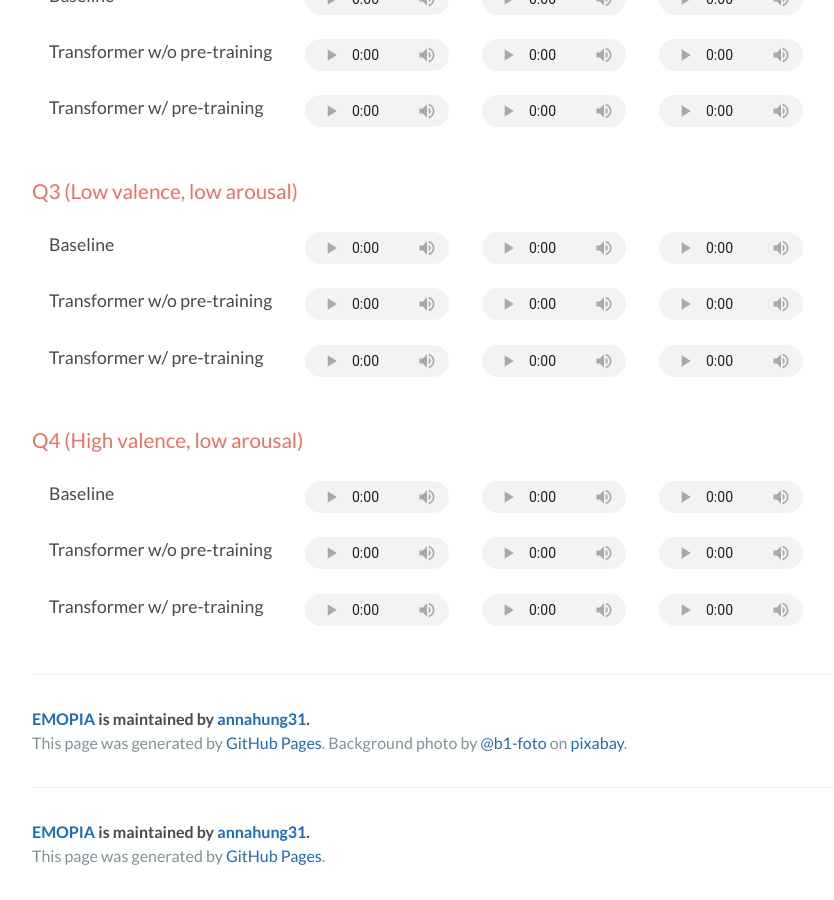
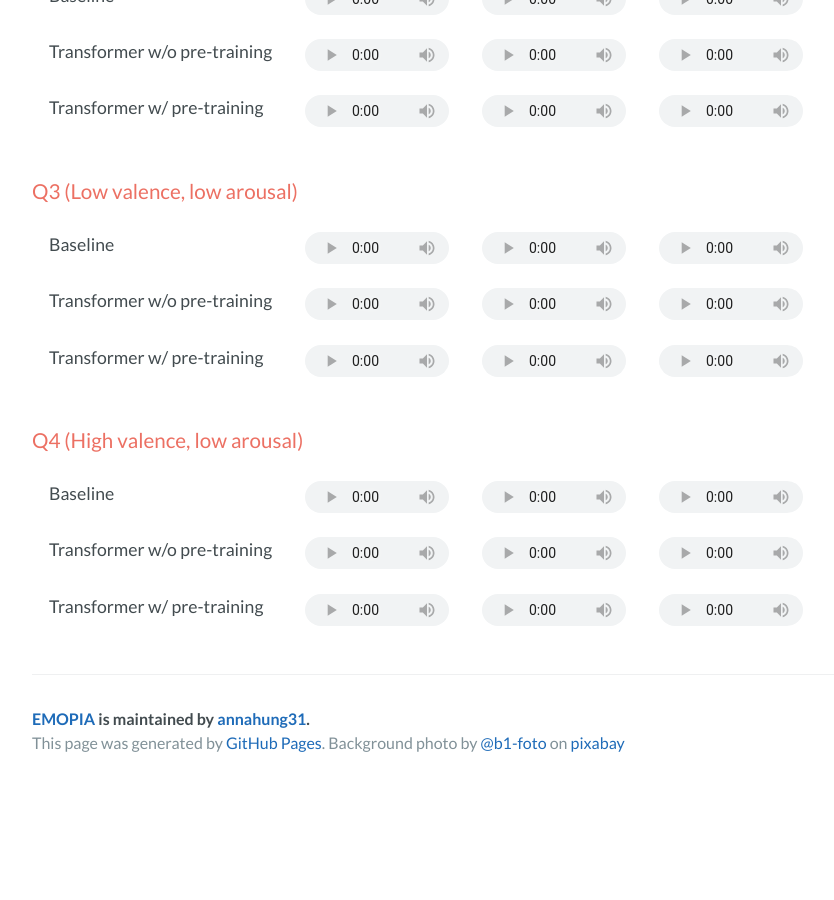
Before and after one commit to annahung31/EMOPIA, a Jekyll site: the page built from docs/index.md, in a window 1280 px wide and 900 px high, scrolled down 4235 px. Shown: the whole window, without its empty margins (192-1026 px from the left). Built offline with Jekyll 4.4.1, drawn with Linux system fonts in a browser that asks for light colours; our own code applies the rules of GitHub Pages for plain Markdown files; after the commit the page ends 5022 px from its top, so only the background shows below that.

Commit message:
fix footer

```diff
--- a/docs/_layouts/default.html
+++ b/docs/_layouts/default.html
@@ -43,7 +43,8 @@
         {% if site.github.is_project_page %}
           <span class="site-footer-owner"><a href="{{ site.github.repository_url }}">{{ site.github.repository_name }}</a> is maintained by <a href="{{ site.github.owner_url }}">{{ site.github.owner_name }}</a>.</span>
         {% endif %}
-        <span class="site-footer-credits">This page was generated by <a href="https://pages.github.com">GitHub Pages</a>.</span>
+        <span class="site-footer-credits">This page was generated by <a href="https://pages.github.com">GitHub Pages</a>. Background photo by <a href="https://pixabay.com/users/b1-foto-2445766/">@b1-foto</a>
+          on <a href="https://pixabay.com/zh/images/search/piano/">pixabay</span>
       </footer>
     </main>
   </body>
--- a/docs/index.md
+++ b/docs/index.md
@@ -271,15 +271,3 @@ The following are some generated examples for each Quadrant:
     </tr>
   </tfoot>
 </table>
-
-
-
-
-  <footer class="site-footer">
-
-  <span class="site-footer-owner"><a href="https://github.com/annahung31/EMOPIA">EMOPIA</a> is maintained by <a href="https://github.com/annahung31">annahung31</a>.</span>
-
-  <span class="site-footer-credits">This page was generated by <a href="https://pages.github.com">GitHub Pages</a>. Background photo by <a href="https://pixabay.com/users/b1-foto-2445766/">@b1-foto</a>
-            on <a href="https://pixabay.com/zh/images/search/piano/">pixabay</a>.
-  </span>
-  </footer>
```
